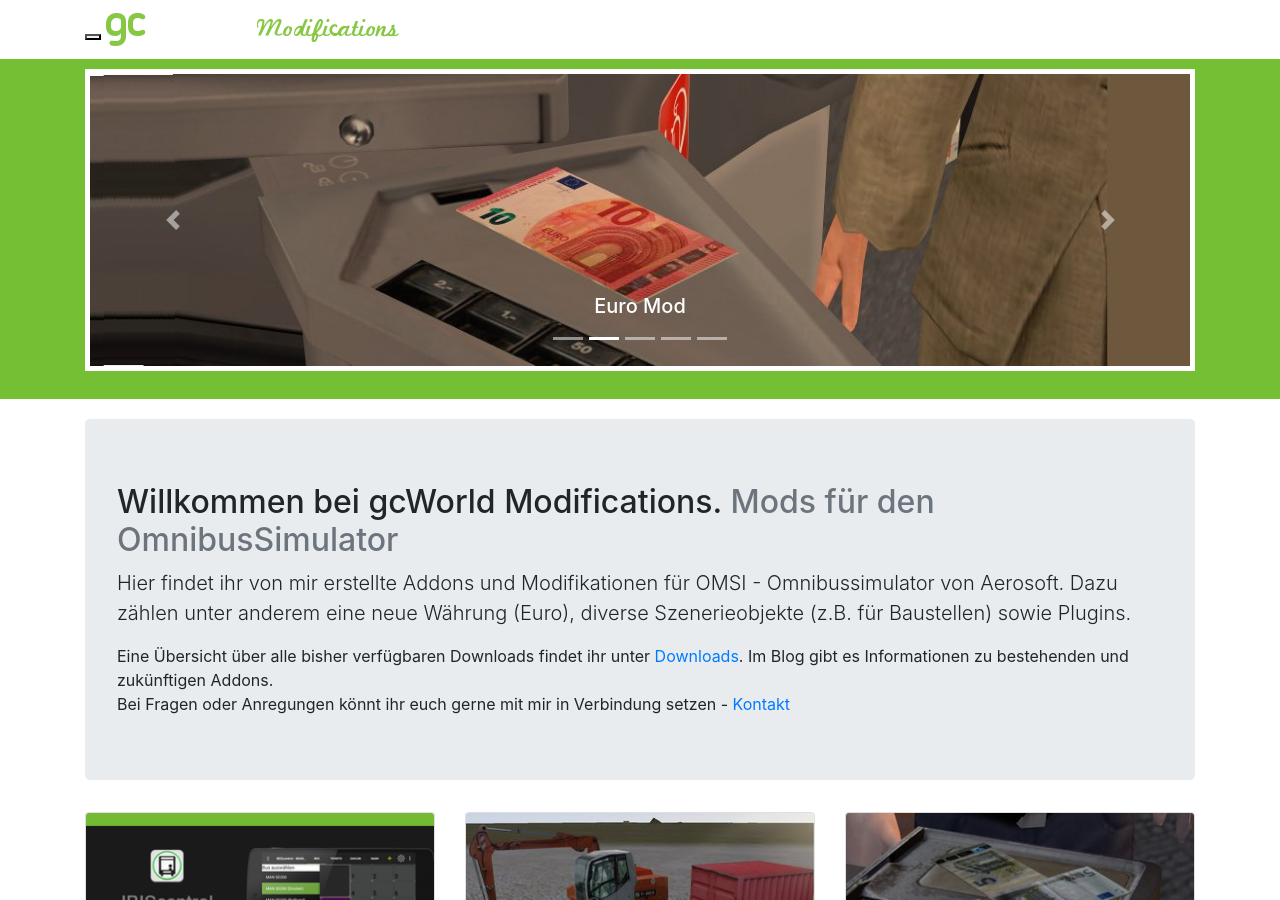
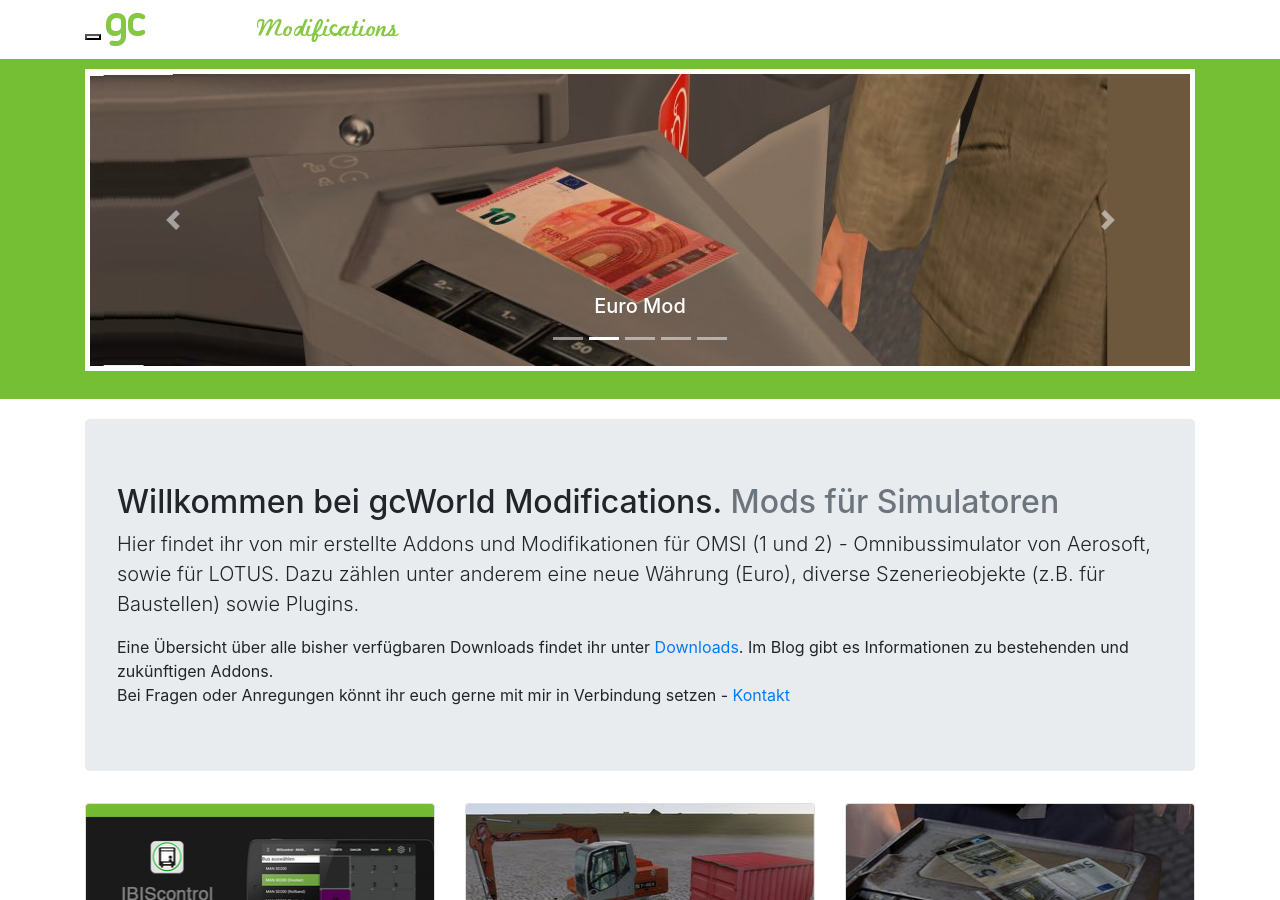
Before and after one commit to gcWorld/gcMods-Website, a Jekyll site: the page built from index.html, in a window 1280 px wide and 900 px high. Built offline with Jekyll 4.4.1, drawn with Linux system fonts in a browser that asks for light colours; nearby versions of some CDN libraries.

Commit message:
Update jumbotron.md

```diff
--- a/_includes/jumbotron.md
+++ b/_includes/jumbotron.md
@@ -1,11 +1,11 @@
 <h2 class="featurette-heading">
 Willkommen bei gcWorld Modifications.
 <span class="text-muted">
-  Mods für den OmnibusSimulator
+  Mods für Simulatoren
 </span></h2>
 
 <p class="lead">
-Hier findet ihr von mir erstellte Addons und Modifikationen für OMSI - Omnibussimulator von Aerosoft. Dazu zählen unter anderem eine neue Währung (Euro), diverse Szenerieobjekte (z.B. für Baustellen) sowie Plugins.
+Hier findet ihr von mir erstellte Addons und Modifikationen für OMSI (1 und 2) - Omnibussimulator von Aerosoft, sowie für LOTUS. Dazu zählen unter anderem eine neue Währung (Euro), diverse Szenerieobjekte (z.B. für Baustellen) sowie Plugins.
 </p>
 
 Eine Übersicht über alle bisher verfügbaren Downloads findet ihr unter <a href="downloads">Downloads</a>.
```
